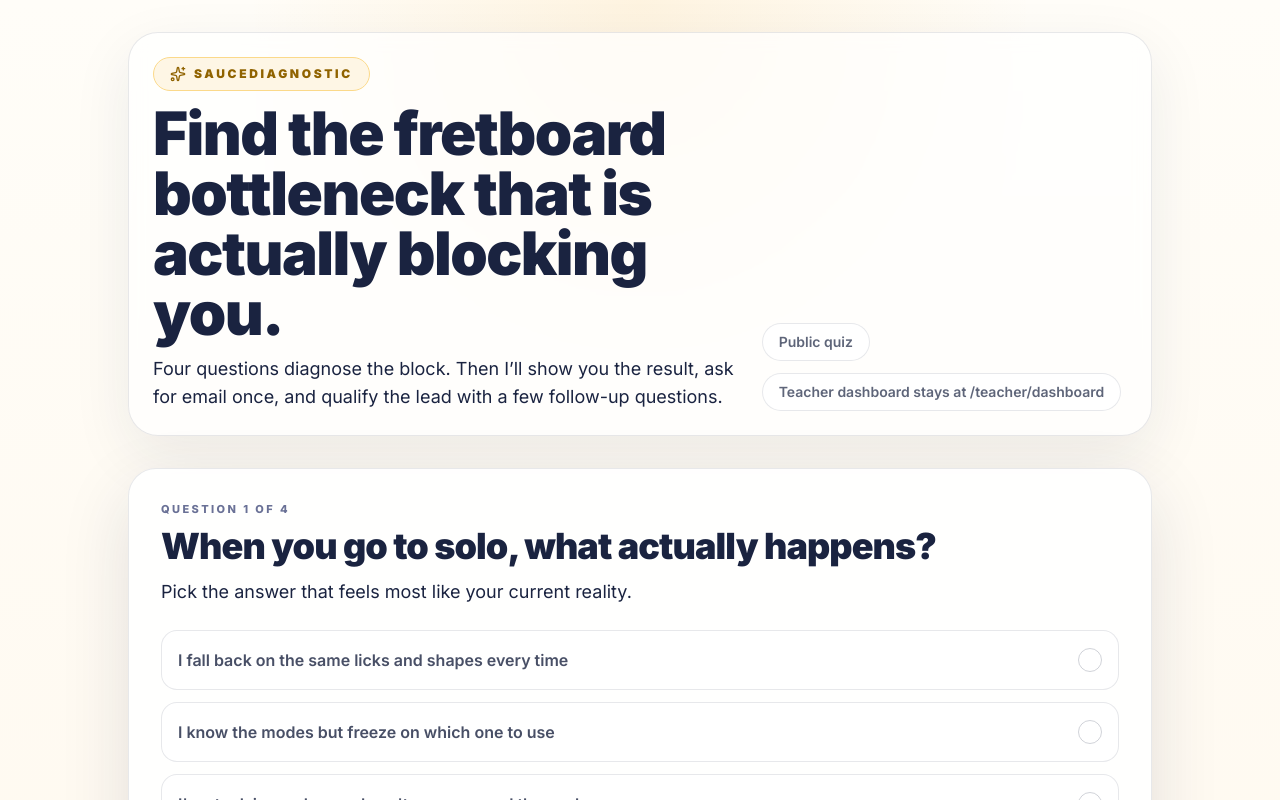
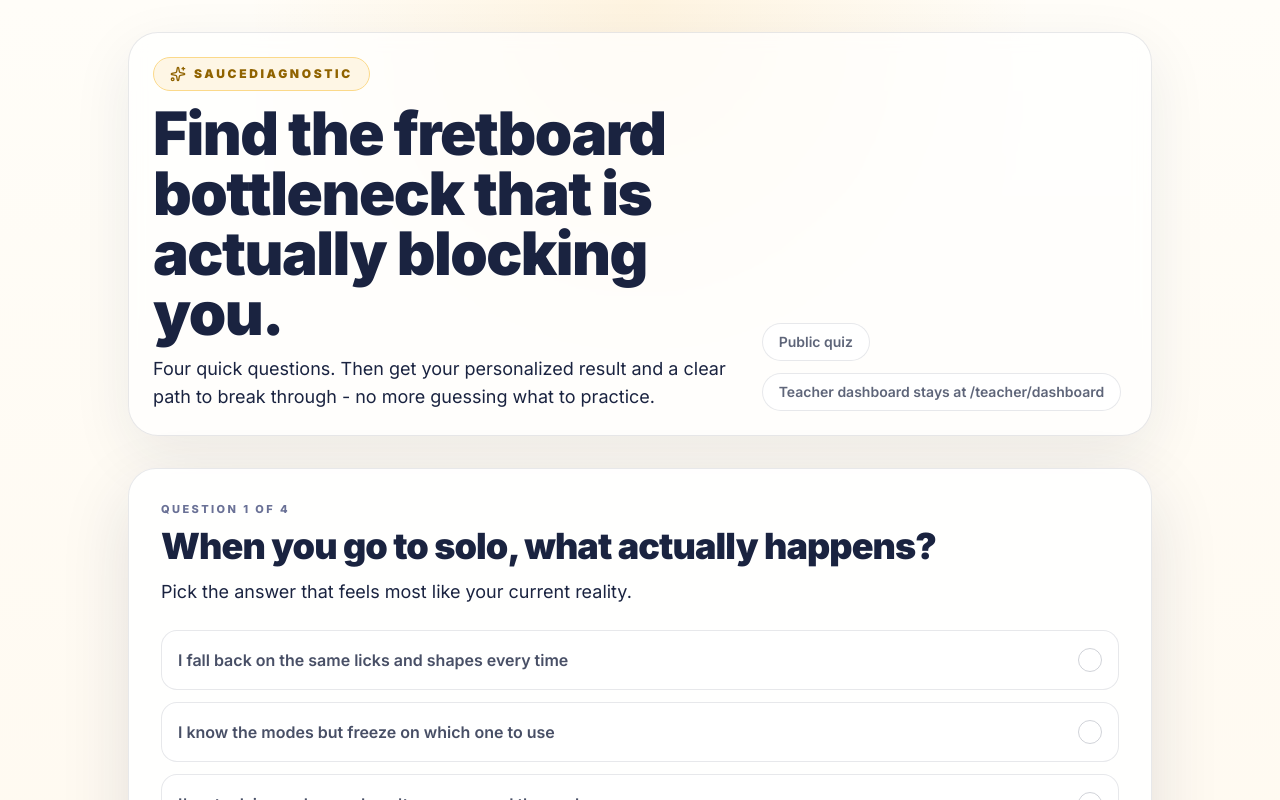
Before and after one commit to Guitarmalade/SAUCE, a Next.js app in the folder apps/web/: page / in a window 1280 px wide. Shown: the top 800 px of the page. Built offline with nearby package versions, Linux system fonts and the light colour scheme; a web font is replaced by a local one.

Commit message:
Update SauceDiagnostic quiz subtitle

```diff
--- a/apps/web/src/components/sauce-diagnostic-quiz.tsx
+++ b/apps/web/src/components/sauce-diagnostic-quiz.tsx
@@ -413,8 +413,8 @@ export default function SauceDiagnosticQuiz() {
                 Find the fretboard bottleneck that is actually blocking you.
               </h1>
               <p className="max-w-2xl text-base leading-relaxed text-navy/72 md:text-lg">
-                Four questions diagnose the block. Then I’ll show you the result, ask for email once, and
-                qualify the lead with a few follow-up questions.
+                Four quick questions. Then get your personalized result and a clear path to break through - no more
+                guessing what to practice.
               </p>
             </div>
 
```
